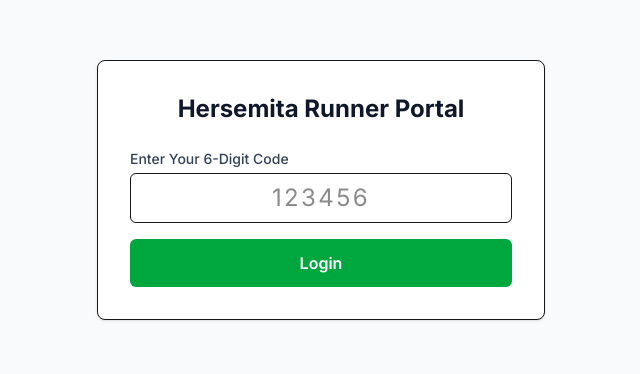
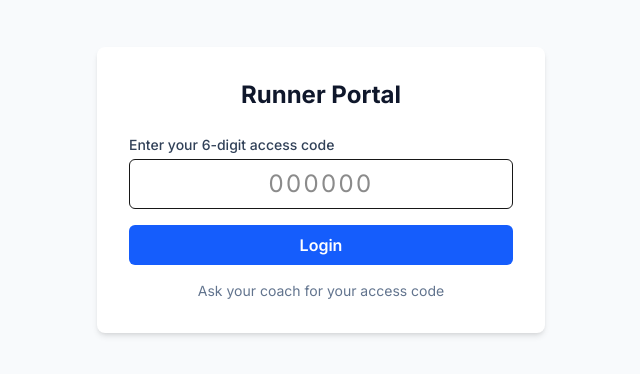
Before and after one commit to TheHerse/hersemita, a Next.js app: page /runner/login in a window 1280 px wide. Shown: the part 210-584 px from the top of the page, without its empty margins (319-959 px from the left). Built offline with nearby package versions, Linux system fonts and the light colour scheme; no server answers.

Commit message:
Fix Suspense boundary for useSearchParams in runner login

```diff
--- a/app/runner/login/page.tsx
+++ b/app/runner/login/page.tsx
@@ -1,76 +1,86 @@
 "use client";
 
-import { useState } from "react";
-import { useSearchParams } from "next/navigation";
+import { useState, Suspense } from "react";
+import { useRouter, useSearchParams } from "next/navigation";
 import { supabase } from "@/lib/supabase";
 
-export default function RunnerLoginPage() {
+function LoginForm() {
+  const [code, setCode] = useState("");
+  const [error, setError] = useState("");
+  const [loading, setLoading] = useState(false);
+  const router = useRouter();
   const searchParams = useSearchParams();
-  const prefilledCode = searchParams.get("code");
-  const [loading, setLoading] = useState(false);
-  const [error, setError] = useState<string | null>(null);
+  const redirectTo = searchParams.get("redirect") || "/runner/upload";
 
-  async function handleSubmit(e: React.FormEvent<HTMLFormElement>) {
+  const handleSubmit = async (e: React.FormEvent) => {
     e.preventDefault();
     setLoading(true);
-    setError(null);
+    setError("");
 
-    const formData = new FormData(e.currentTarget);
-    const code = formData.get("code") as string;
-
-    const { data: runner, error: fetchError } = await supabase
+    const { data: runner, error: lookupError } = await supabase
       .from("runners")
       .select("id, first_name, last_name")
       .eq("access_code", code)
       .single();
 
-    if (fetchError || !runner) {
-      setError("Invalid access code. Ask your coach for the correct code.");
+    if (lookupError || !runner) {
+      setError("Invalid access code");
       setLoading(false);
       return;
     }
 
     localStorage.setItem("runner_id", runner.id);
+    localStorage.setItem("runner_name", `${runner.first_name} ${runner.last_name}`);
 
-    await supabase
-      .from("runners")
-      .update({ last_login_at: new Date().toISOString() })
-      .eq("id", runner.id);
-
-    window.location.href = "/runner/upload";
-  }
+    router.push(redirectTo);
+  };
 
   return (
     <div className="min-h-screen bg-slate-50 flex items-center justify-center p-4">
-      <div className="bg-white p-8 rounded-lg shadow-sm border max-w-md w-full">
-        <h1 className="text-2xl font-bold text-slate-900 mb-6 text-center">Hersemita Runner Portal</h1>
-
-        {error && (
-          <div className="mb-4 p-3 bg-red-50 border border-red-200 text-red-700 text-sm rounded">
-            {error}
-          </div>
-        )}
+      <div className="bg-white p-8 rounded-lg shadow-md w-full max-w-md">
+        <h1 className="text-2xl font-bold text-slate-900 mb-6 text-center">Runner Portal</h1>
 
         <form onSubmit={handleSubmit} className="space-y-4">
           <div>
-            <label className="block text-sm font-medium text-slate-700 mb-1">Enter Your 6-Digit Code</label>
+            <label className="block text-sm font-medium text-slate-700 mb-1">
+              Enter your 6-digit access code
+            </label>
             <input
-              name="code"
               type="text"
-              pattern="[0-9]{6}"
+              value={code}
+              onChange={(e) => setCode(e.target.value)}
               maxLength={6}
-              placeholder="123456"
-              defaultValue={prefilledCode || ""}
-              className="w-full px-3 py-2 border rounded-md text-center text-2xl tracking-widest"
+              className="w-full border rounded-md px-3 py-2 text-center text-2xl tracking-widest"
+              placeholder="000000"
               required
             />
           </div>
 
-          <button type="submit" disabled={loading} className="w-full bg-green-600 text-white py-3 px-4 rounded-md hover:bg-green-700 disabled:bg-green-400 font-semibold">
-            {loading ? "Logging in..." : "Login"}
+          {error && (
+            <div className="text-red-600 text-sm text-center">{error}</div>
+          )}
+
+          <button
+            type="submit"
+            disabled={loading}
+            className="w-full bg-blue-600 text-white py-2 rounded-md hover:bg-blue-700 disabled:opacity-50 font-semibold"
+          >
+            {loading ? "Checking..." : "Login"}
           </button>
         </form>
+
+        <div className="mt-4 text-center text-sm text-slate-500">
+          Ask your coach for your access code
+        </div>
       </div>
     </div>
   );
 }
+
+export default function RunnerLoginPage() {
+  return (
+    <Suspense fallback={<div className="min-h-screen bg-slate-50 flex items-center justify-center">Loading...</div>}>
+      <LoginForm />
+    </Suspense>
+  );
+}
```
Also changed, not shown: 2 other files (tests, documents, lock files or other folders).
